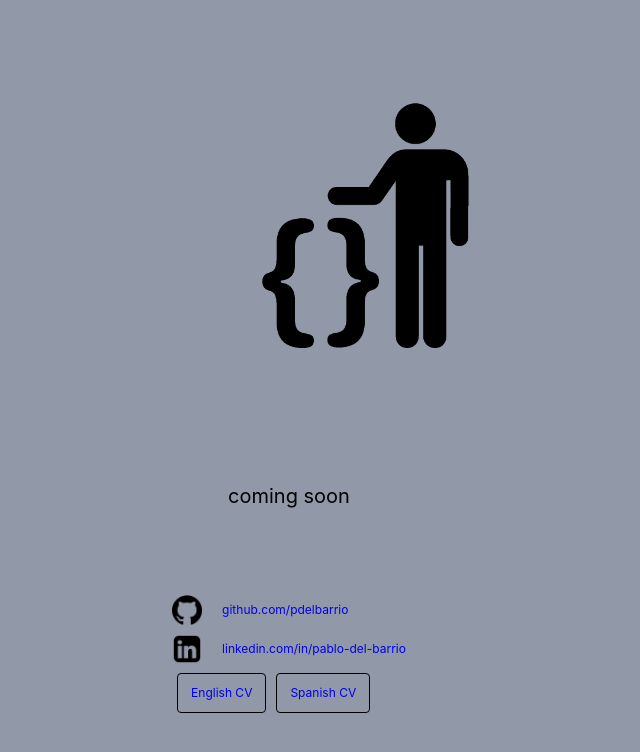
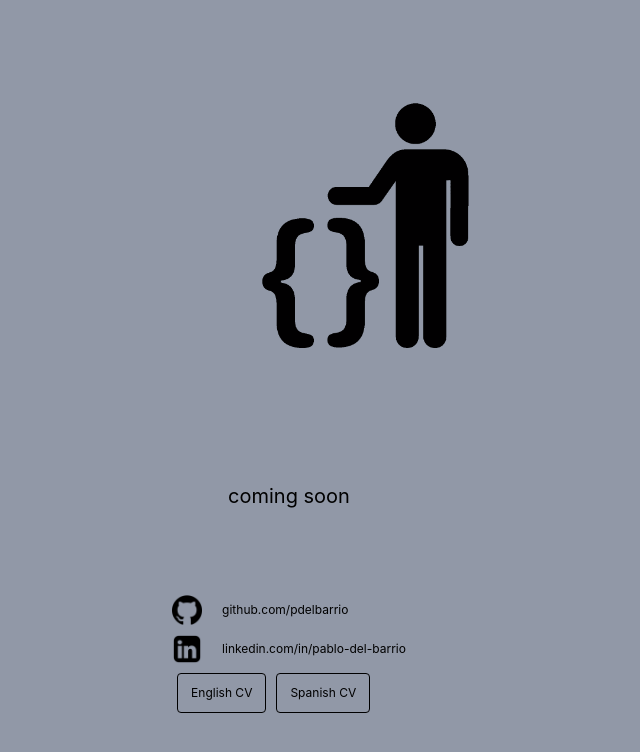
Before and after one commit to pdelbarrio/portfolio, a React (Create React App) app: page / in a window 1280 px wide. Shown: the top 752 px of the page, without its empty margins (351-991 px from the left). Built offline with nearby package versions, Linux system fonts and the light colour scheme.

Commit message:
changes in css

```diff
--- a/src/App.css
+++ b/src/App.css
@@ -174,23 +174,35 @@
 .button:hover {
   box-shadow: 4px 4px 0 #000;
   transform: translate(-4px, -4px);
+  color: black;
 }
 .button:focus-visible {
   outline-offset: 1px;
+  color: black;
+}
+.button:visited {
+  color: black;
+}
+.button:link {
+  color: black;
 }
 
 .links:link {
   text-decoration: none;
+  color: black;
 }
 
 .links:visited {
   text-decoration: none;
+  color: black;
 }
 
 .links:hover {
   text-decoration: underline;
+  color: black;
 }
 
 .links:active {
   text-decoration: underline;
+  color: black;
 }
```
